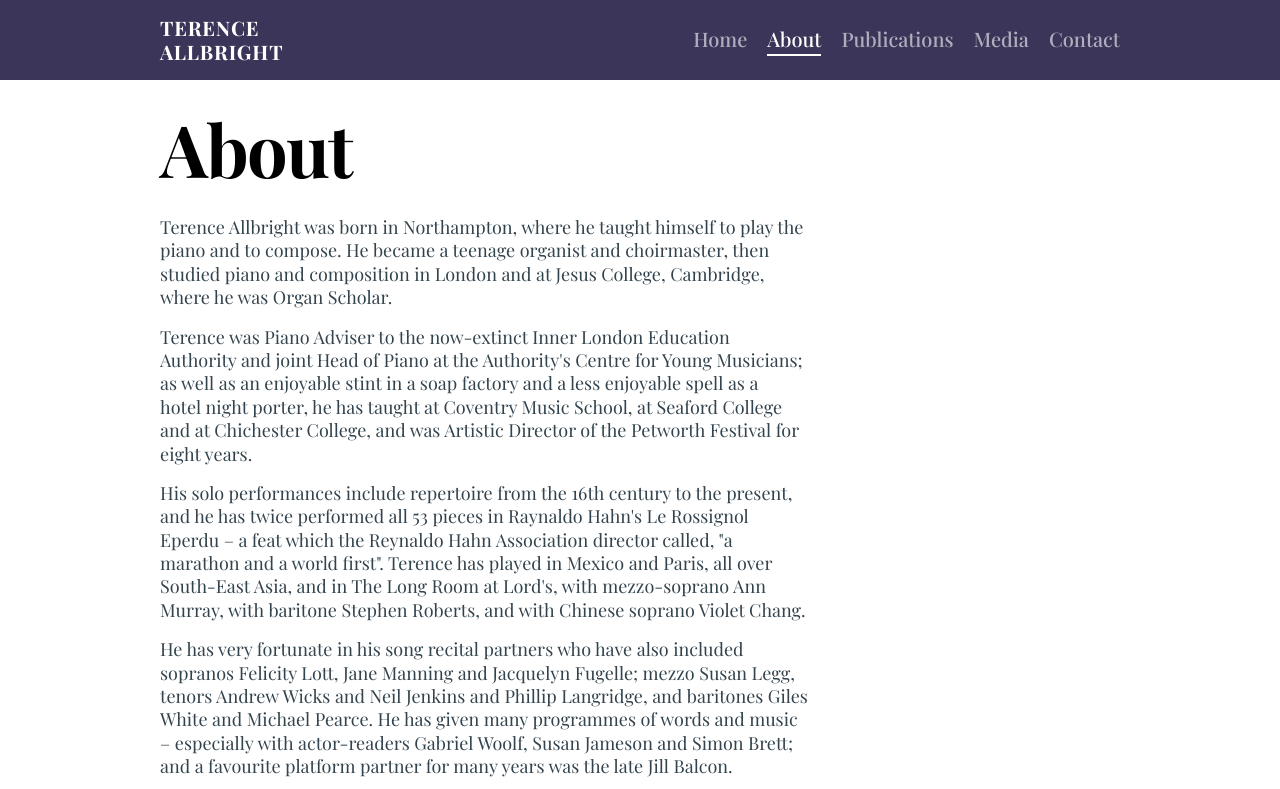
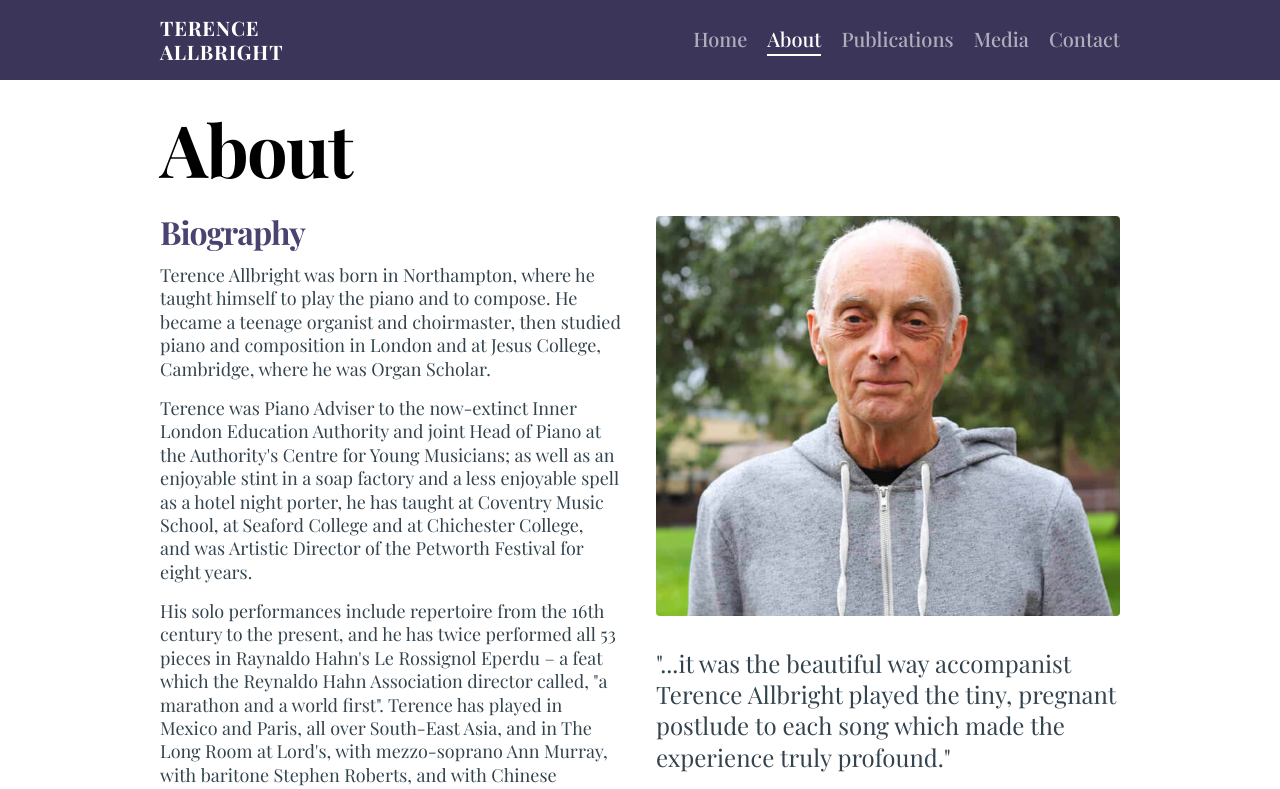
Before and after one commit to Black-and-White-Web-Development/terence-allbright-composer, a React (Vite) app: page /about in a window 1280 px wide. Shown: the top 789 px of the page. Built offline with nearby package versions, Linux system fonts and the light colour scheme; a web font is replaced by a local one.

Commit message:
Feat: update "About" section

```diff
--- a/src/components/Biography/Biography.scss
+++ b/src/components/Biography/Biography.scss
@@ -2,7 +2,11 @@
 
 .biography {
 	&__paragraph {
-		margin-block: u.rem(16);
+		margin-block-end: u.rem(16);
 		max-width: 60ch;
+
+		&:last-child {
+			margin-block-end: 0;
+		}
 	}
 }
--- a/src/components/Quote/Quote.scss
+++ b/src/components/Quote/Quote.scss
@@ -22,7 +22,7 @@
 		text-align: right;
 		text-transform: uppercase;
 
-		color: var(--cl-secondary-shade);
+		color: var(--heading-secondary);
 
 		&::before {
 			content: "–";
--- a/src/pages/About.jsx
+++ b/src/pages/About.jsx
@@ -1,11 +1,32 @@
 import Biography from "../components/Biography/Biography";
+import Quote from "../components/Quote/Quote";
+import TerenceAllbrightPortrait from "/src/assets/images/terence-allbright-02.jpg";
+import "./about.scss";
 
 const About = function () {
 	return (
 		<>
-			<section className="fb-col-wrapper">
+			<section className="about fb-col-wrapper">
 				<h1>About</h1>
-				<Biography />
+				<div className="about__content-wrapper">
+					<div className="about__media">
+						<img
+							src={TerenceAllbrightPortrait}
+							alt="Terence looking relaxed and professional on campus"
+							width={640}
+							height={640}
+							className="about__portrait"
+						/>
+						<Quote
+							quote="...it was the beautiful way accompanist Terence Allbright played the tiny, pregnant postlude to each song which made the experience truly profound."
+							author="Ivan Hewitt"
+						/>
+					</div>
+					<div className="about__content">
+						<h2 className="about__subheading">Biography</h2>
+						<Biography />
+					</div>
+				</div>
 			</section>
 		</>
 	);
--- /dev/null
+++ b/src/pages/About.scss
@@ -0,0 +1,50 @@
+@use "/src/scss/util/" as u;
+
+.about {
+	&__content-wrapper {
+		position: relative;
+		display: flex;
+		flex-direction: column;
+		gap: u.rem(32);
+
+		& > * {
+			flex: 1;
+		}
+
+		@include u.breakpoint(large) {
+			flex-direction: row-reverse;
+		}
+	}
+
+	&__media {
+		display: flex;
+		flex-direction: column;
+		height: fit-content;
+		gap: u.rem(16);
+
+		& > * {
+			flex: 1;
+		}
+
+		@include u.breakpoint(medium) {
+			flex-direction: row;
+			align-items: center;
+			gap: u.rem(32);
+		}
+
+		@include u.breakpoint(large) {
+			flex-direction: column;
+			position: sticky;
+			top: 128px;
+		}
+	}
+
+	&__portrait {
+		border-radius: var(--br-light);
+		max-height: 50vh;
+		max-width: auto;
+
+		object-fit: cover;
+		object-position: 0 25%;
+	}
+}
--- a/src/scss/globals/_boilerplate.scss
+++ b/src/scss/globals/_boilerplate.scss
@@ -41,3 +41,9 @@ a {
 	color: initial;
 	text-decoration: none;
 }
+
+img {
+	display: block;
+	width: 100%;
+	height: auto;
+}
--- a/src/scss/globals/_typography.scss
+++ b/src/scss/globals/_typography.scss
@@ -21,7 +21,7 @@ body {
 }
 
 h1 {
-	margin-block-end: u.rem(16);
+	margin-block-end: u.rem(32);
 	font-family: var(--serif);
 	font-size: u.rem(40);
 	font-size: clamp(u.rem(40), 1.7rem + 4.1vw, u.rem(72));
@@ -33,12 +33,15 @@ h1 {
 }
 
 h2 {
-	font-family: var(--sans-serif);
-	font-size: u.rem(32);
-	font-size: clamp(u.rem(32), 1.39rem + 3.08vw, u.rem(56));
-	font-weight: 900;
-	line-height: 1.2;
+	margin-block-end: u.rem(16);
+	font-family: var(--serif);
+	font-size: u.rem(24);
+	font-size: clamp(u.rem(24), 0.625rem + 2vw, u.rem(32));
+	// font-weight: 400;
+	line-height: 1;
 	text-wrap: balance;
+	letter-spacing: -1px;
+	color: var(--cl-primary);
 }
 
 h3 {
```
